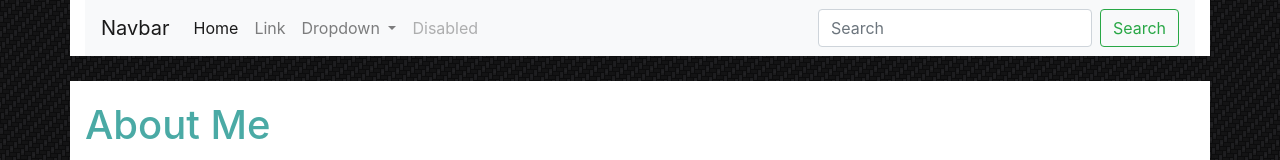
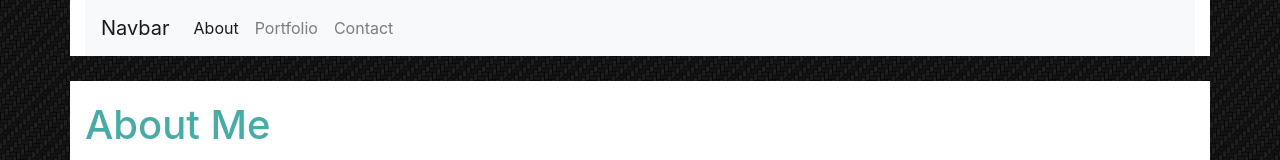
Before and after one commit to lrminer/Bootstrap-Portfolio, a plain HTML site: page index.html in a window 1280 px wide. Shown: the top 160 px of the page. Drawn offline with nearby package versions, Linux system fonts and the light colour scheme.

Commit message:
changed some content in navbar index.html

```diff
--- a/index.html
+++ b/index.html
@@ -18,37 +18,25 @@
             <div class="col">
                 <nav class="navbar navbar-expand-lg navbar-light bg-light">
                     <a class="navbar-brand" href="#">Navbar</a>
-                            <button class="navbar-toggler" type="button" data-toggle="collapse" data-target="#navbarSupportedContent" aria-controls="navbarSupportedContent" aria-expanded="false" aria-label="Toggle navigation">
+                    <button class="navbar-toggler" type="button" data-toggle="collapse"
+                        data-target="#navbarSupportedContent" aria-controls="navbarSupportedContent"
+                        aria-expanded="false" aria-label="Toggle navigation">
                         <span class="navbar-toggler-icon"></span>
                     </button>
 
                     <div class="collapse navbar-collapse" id="navbarSupportedContent">
                         <ul class="navbar-nav mr-auto">
                             <li class="nav-item active">
-                                  <a class="nav-link" href="#">Home <span class="sr-only">(current)</span></a>
+                                <a class="nav-link" href="#">About <span class="sr-only">(current)</span></a>
                             </li>
                             <li class="nav-item">
-                                  <a class="nav-link" href="#">Link</a>
-                                </li>
-                                <li class="nav-item dropdown">
-                                  <a class="nav-link dropdown-toggle" href="#" id="navbarDropdown" role="button" data-toggle="dropdown" aria-haspopup="true" aria-expanded="false">
-                                    Dropdown
-                                  </a>
-                                  <div class="dropdown-menu" aria-labelledby="navbarDropdown">
-                                    <a class="dropdown-item" href="#">Action</a>
-                                    <a class="dropdown-item" href="#">Another action</a>
-                                    <div class="dropdown-divider"></div>
-                                    <a class="dropdown-item" href="#">Something else here</a>
-                                  </div>
+                                <a class="nav-link" href="#">Portfolio</a>
                             </li>
                             <li class="nav-item">
-                                  <a class="nav-link disabled" href="#" tabindex="-1" aria-disabled="true">Disabled</a>
+                                    <a class="nav-link" href="#">Contact</a>
                                 </li>
                         </ul>
-                              <form class="form-inline my-2 my-lg-0">
-                                <input class="form-control mr-sm-2" type="search" placeholder="Search" aria-label="Search">
-                                <button class="btn btn-outline-success my-2 my-sm-0" type="submit">Search</button>
-                              </form>
+
                     </div>
                 </nav>
             </div>
```
Lines whose indentation alone changed are shown as unchanged.
